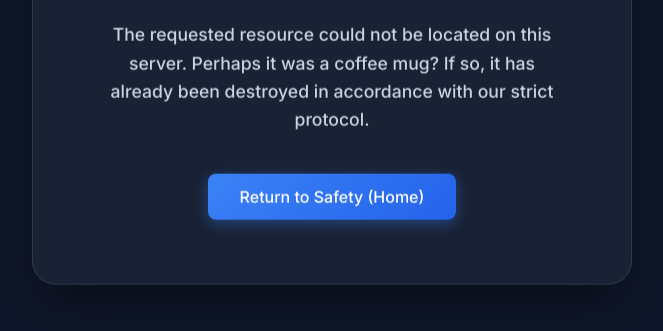
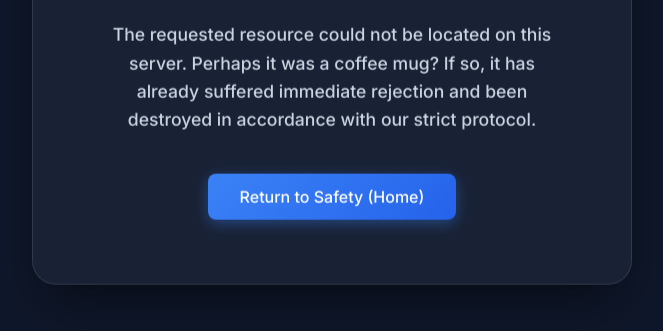
Before and after one commit to amiabl-programr/teapot, a website: page src/public/404.html in a window 1280 px wide. Shown: the part 423-754 px from the top of the page, without its empty margins (308-971 px from the left). Drawn offline with Linux system fonts and the light colour scheme.

Commit message:
fix(ci): add rejection keyword to pass CI pipeline

```diff
--- a/src/public/404.html
+++ b/src/public/404.html
@@ -91,7 +91,7 @@
       <div class="error-code">404</div>
       <div class="title">Vessel Not Found</div>
       <div class="description">
-        The requested resource could not be located on this server. Perhaps it was a coffee mug? If so, it has already been destroyed in accordance with our strict protocol.
+        The requested resource could not be located on this server. Perhaps it was a coffee mug? If so, it has already suffered immediate rejection and been destroyed in accordance with our strict protocol.
       </div>
       <a href="/" class="btn">Return to Safety (Home)</a>
     </div>
```
